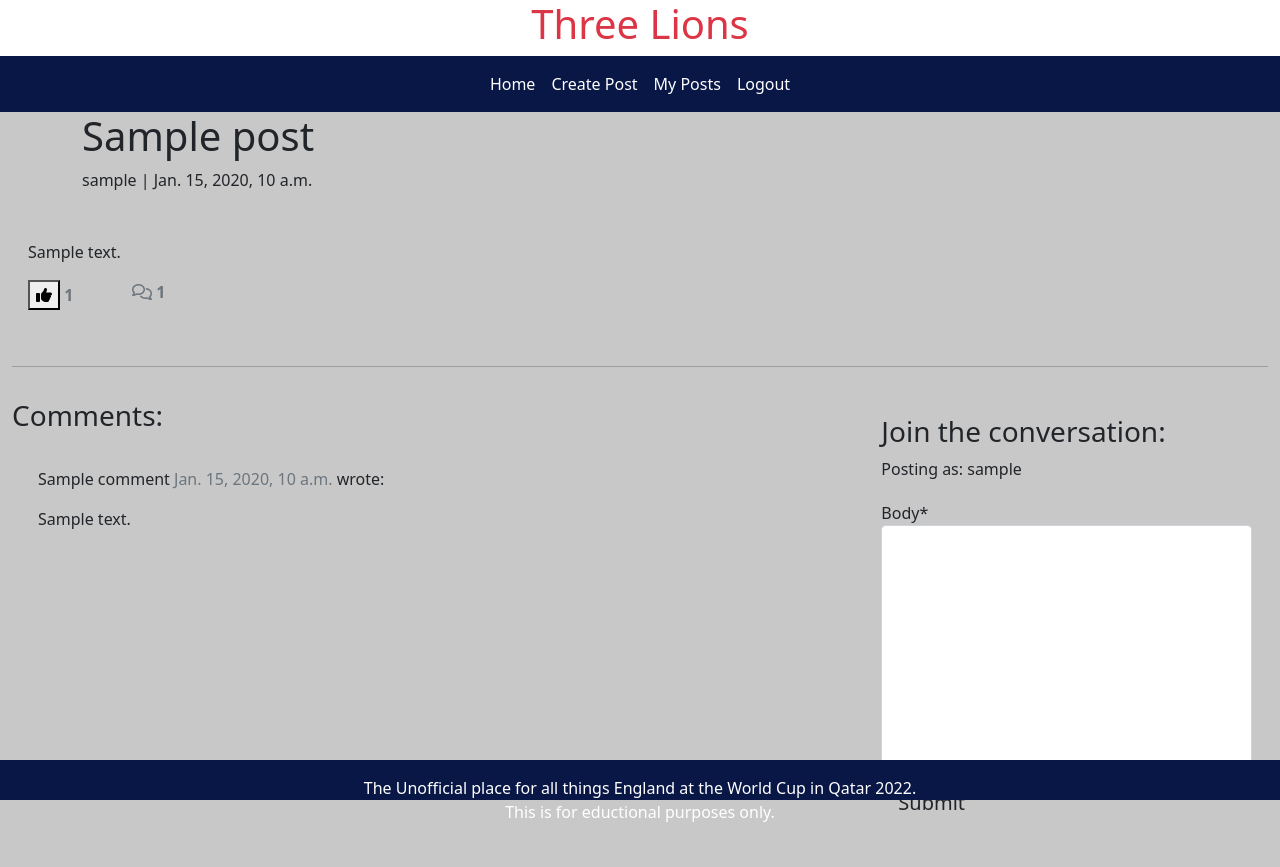
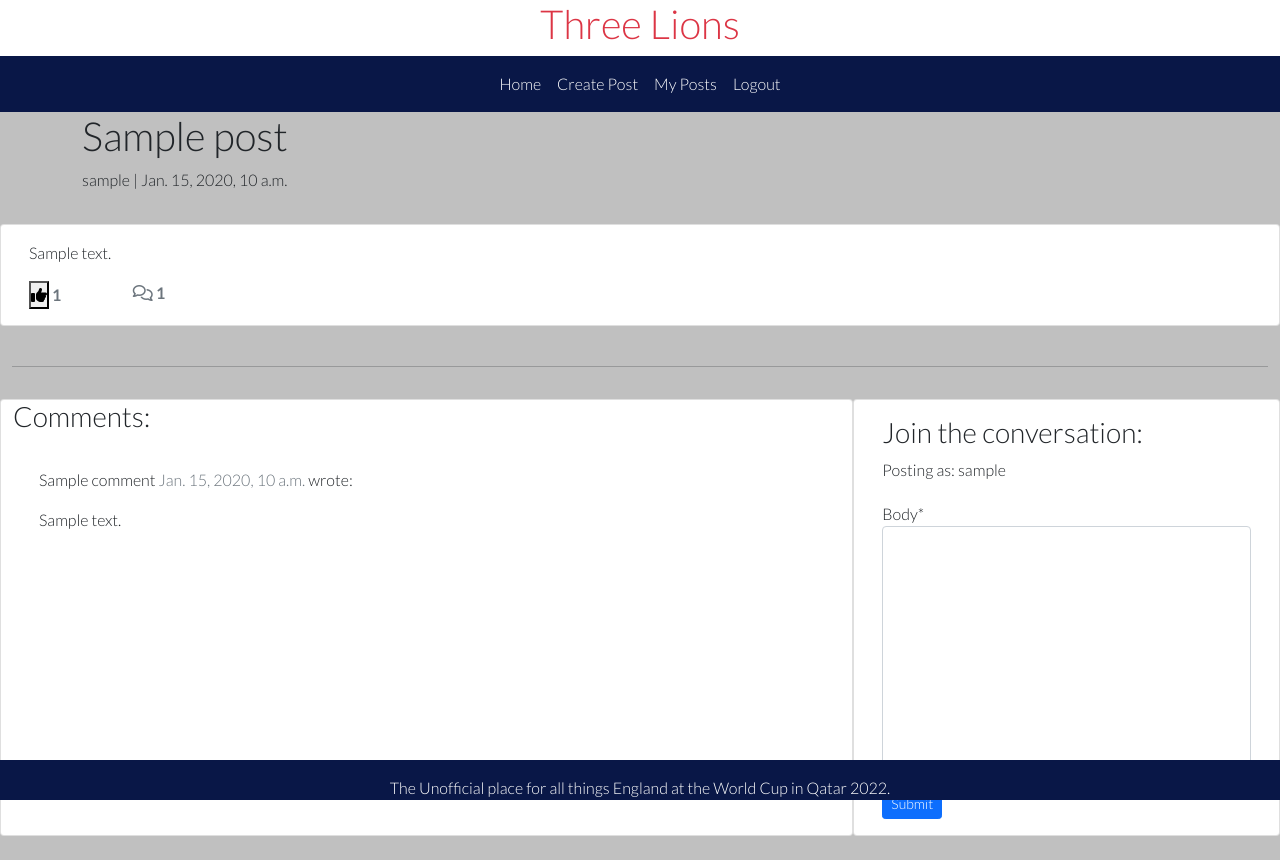
Before and after one commit to rajdavies/pp4-three-lions, a Django app: a page that uses templates/base.html in a window 1280 px wide. Run offline with Django 3.2, Linux system fonts and the light colour scheme; a user stored in the database is signed in; tables that the repository leaves empty hold one stand-in row (values such as "Sample post"); some libraries are stand-ins or nearby versions.

Commit message:
Update base.html styling

```diff
--- a/requirements.txt
+++ b/requirements.txt
@@ -1,5 +1,6 @@
 asgiref==3.5.2
 cloudinary==1.29.0
+coverage==6.4.1
 dj-database-url==0.5.0
 dj3-cloudinary-storage==0.0.6
 Django==3.2.13
--- a/static/css/style.css
+++ b/static/css/style.css
@@ -1,5 +1,13 @@
+*{
+    box-sizing: border-box;
+    padding: 0;
+    margin: 0;
+}
+
 body {
-    background-color: #436fff;
+    background-color: #c9c8c8;
+    font-family: Lato, sans-serif;
+    min-height: 100vh;
 }
 
 .brand {
@@ -9,32 +17,11 @@ body {
     color: #4A4A4F;
 }
 
-.card {
-    border: none;
-    background-color: transparent;
-}
-
-.image-container {
-    position: relative;
-}
-
-.image-flash {
-    position: absolute;
-    bottom: 5%;
-    min-width: 30%;
-    left: -2px;
-    background-color: #23BBBB;
-}
-
-.author {
-    color: white;
-    margin: 4px;
-    text-transform: uppercase;
-}
-
 footer {
     position: absolute;
     bottom: 0;
     width: 100%;
     height: 2.5rem;
 }
+
+/* Media Queries */
--- a/templates/base.html
+++ b/templates/base.html
@@ -11,19 +11,23 @@
     <meta name="keyword" content="England World Cup Blog" />
     <meta name="author" content="Connor Davies" />
     <link rel="preconnect" href="https://fonts.gstatic.com">
-    <link href="https://fonts.googleapis.com/css2?family=Roboto:wght@300&display=swap" rel="stylesheet">
+
     <link href="https://fonts.googleapis.com/css2?family=Lato:wght@300;700&display=swap" rel="stylesheet">
+
     <link rel="stylesheet" href="https://cdnjs.cloudflare.com/ajax/libs/font-awesome/6.1.1/css/all.min.css">
+
     <link href="https://cdn.jsdelivr.net/npm/bootstrap@5.0.1/dist/css/bootstrap.min.css" rel="stylesheet"
         integrity="sha384-+0n0xVW2eSR5OomGNYDnhzAbDsOXxcvSN1TPprVMTNDbiYZCxYbOOl7+AMvyTG2x" crossorigin="anonymous">
     <script src="https://cdn.jsdelivr.net/npm/bootstrap@5.0.1/dist/js/bootstrap.bundle.min.js"
         integrity="sha384-gtEjrD/SeCtmISkJkNUaaKMoLD0//ElJ19smozuHV6z3Iehds+3Ulb9Bn9Plx0x4" crossorigin="anonymous">
     </script>
-    <link rel="stylesheet" href="{% static 'css/style.css' %}">
+    <!-- CSS CUSTOM -->
+    <link rel="stylesheet" type="text/css" href="{% static 'css/style.css' %}">
+
 
 </head>
 
-<body class="d-flex flex-column min-vh-100" style="background-color: #c9c8c8;">
+<body class="d-flex flex-column min-vh-100" style="background-color:silver;">
 
     <!-- Header and navigation -->
     <div class="bg-white">
--- a/templates/index.html
+++ b/templates/index.html
@@ -1,4 +1,6 @@
 {% extends "base.html" %}
+
+{% load static %}
 
 {% block content %}
 
--- a/templates/post_detail.html
+++ b/templates/post_detail.html
@@ -1,4 +1,8 @@
-{% extends 'base.html' %} {% block content %}
+{% extends 'base.html' %}
+
+{% load static%}
+
+{% block content %}
 
 {% load crispy_forms_tags %}
 
@@ -6,7 +10,7 @@
     <div class="container">
         <div class="row g-0">
             <div class="col-md-6 masthead-text">
-                <h1 class="post-title">{{ post.title }}</h1>
+                <h1 class="post-title" >{{ post.title }}</h1>
                 <p class="post-subtitle">{{ post.author }} | {{ post.created_on }}</p>
             </div>
         </div>
@@ -96,7 +100,7 @@
                 <form method="post" style="margin-top: 1.3em;">
                     {{ comment_form | crispy }}
                     {% csrf_token %}
-                    <button type="submit"class="btn btn-signup btn-lg">Submit</button>
+                    <button type="submit"class="btn btn-signup btn-sm btn-primary mt-2">Submit</button>
                 </form>
                 {% endif %}
                 {% endif %}
--- a/threelions/settings.py
+++ b/threelions/settings.py
@@ -163,8 +163,9 @@ USE_TZ = True
 
 STATIC_URL = '/static/'
 STATICFILES_STORAGE = 'cloudinary_storage.storage.StaticHashedCloudinaryStorage'
-STATIC_DIRS = [os.path.join(BASE_DIR, 'static')]
+STATIC_DIRS = [os.path.join(BASE_DIR, 'static/')]
 STATIC_ROOT = os.path.join(BASE_DIR, 'staticfiles')
+
 
 MEDIA_URL = '/media/'
 DEFAULT_FILE_STORAGE = 'cloudinary_storage.storage.MediaCloudinaryStorage'
--- a/threelions/urls.py
+++ b/threelions/urls.py
@@ -16,6 +16,7 @@ Including another URLconf
 from django.contrib import admin
 from django.urls import path, include
 
+
 urlpatterns = [
     path('admin/', admin.site.urls),
     path('summernote/', include('django_summernote.urls')),
```
